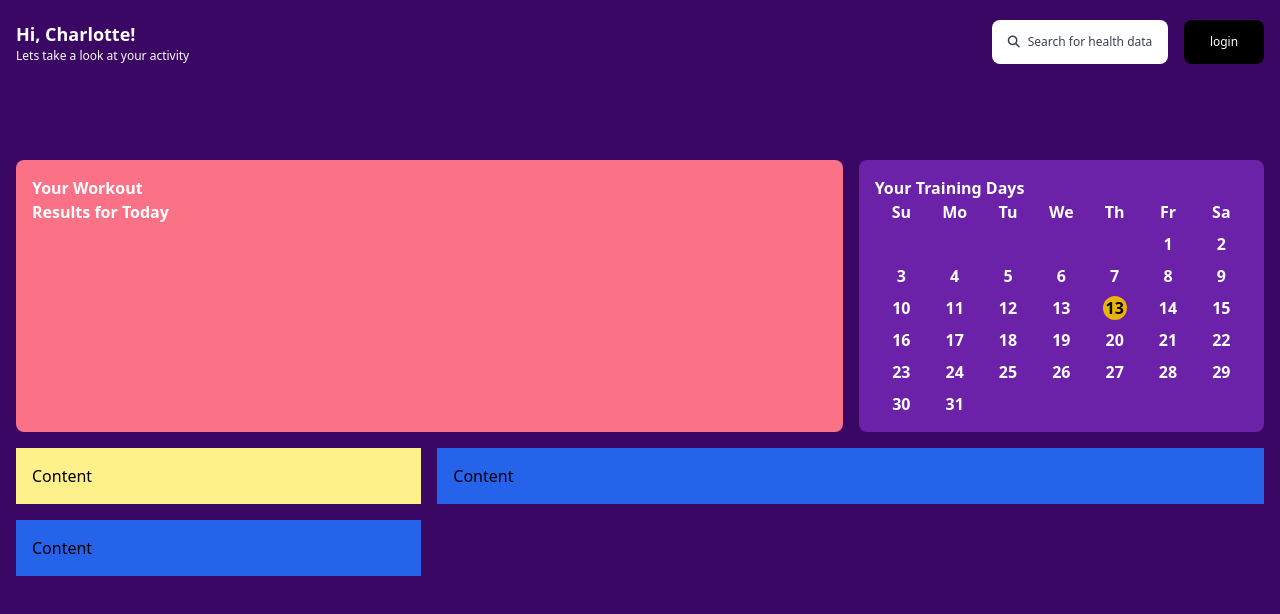
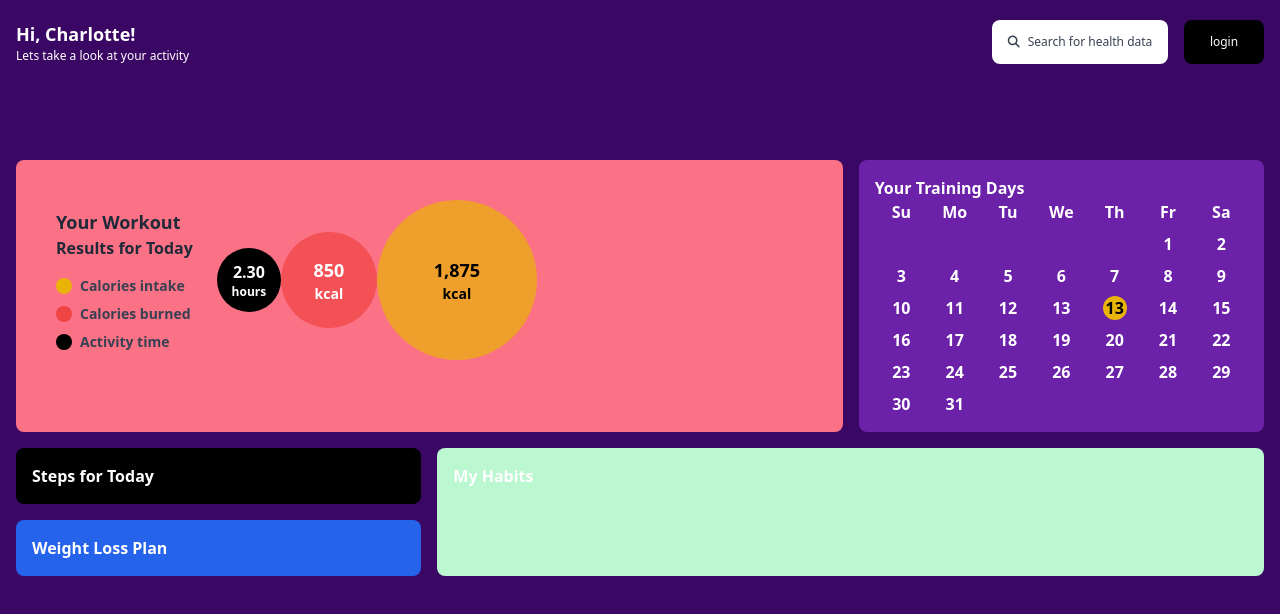
Before and after one commit to rubentotterman/logify, a plain HTML site: page index.html in a window 1280 px wide. Drawn offline with Linux system fonts and the light colour scheme; a script that the page names is missing.

Commit message:
Workout Card
Added calories intake, calories burned and activity time structure.

```diff
--- a/index.html
+++ b/index.html
@@ -28,7 +28,50 @@
     </div>
     <div class="grid grid-cols-6 gap-4 mt-24">
         <div class="bg-rose-400 text-white rounded-lg font-bold col-span-4 py-4 px-4">
-            <h1>Your Workout <br> Results for Today</h1>
+            <div class="card bg-beige p-6 rounded-lg flex items-center gap-6">
+                <!-- Text Content -->
+                <div class="text-content">
+                  <h2 class="text-lg font-bold text-gray-800">Your Workout</h2>
+                  <h3 class="text-md font-semibold text-gray-800">Results for Today</h3>
+
+                  <div class="legend mt-4 space-y-2">
+                    <div class="flex items-center gap-2">
+                      <span class="w-4 h-4 bg-yellow-500 rounded-full"></span>
+                      <span class="text-sm text-gray-700">Calories intake</span>
+                    </div>
+                    <div class="flex items-center gap-2">
+                      <span class="w-4 h-4 bg-red-500 rounded-full"></span>
+                      <span class="text-sm text-gray-700">Calories burned</span>
+                    </div>
+                    <div class="flex items-center gap-2">
+                      <span class="w-4 h-4 bg-black rounded-full"></span>
+                      <span class="text-sm text-gray-700">Activity time</span>
+                    </div>
+                  </div>
+                </div>
+
+                <!-- Visual Content -->
+                <div class="bubbles flex justify-center items-center">
+                  <!-- Black Bubble -->
+                  <div class=" bg-black text-white text-center p-4 rounded-full w-16 h-16 flex flex-col justify-center items-center">
+                    <span class="text-md font-bold">2.30</span>
+                    <span class="text-xs">hours</span>
+                  </div>
+
+                  <!-- Red Bubble -->
+                  <div class=" bg-red-500 bg-opacity-70 text-white text-center p-6 rounded-full w-24 h-24 flex flex-col justify-center items-center">
+                    <span class="text-lg font-bold">850</span>
+                    <span class="text-sm">kcal</span>
+                  </div>
+
+                  <!-- Yellow Bubble -->
+                  <div class=" bg-yellow-500 bg-opacity-70 text-black text-center p-8 rounded-full w-40 h-40 flex flex-col justify-center items-center">
+                    <span class="text-lg font-bold">1,875</span>
+                    <span class="text-sm">kcal</span>
+                  </div>
+                </div>
+              </div>
+
         </div>
         <div class="bg-purple-800 rounded-lg col-span-2 py-4 px-4 font-bold text-white">
             <h1>Your Training Days</h1>
@@ -84,14 +127,14 @@
                 <p></p>
             </div>
         </div>
-        <div class="bg-yellow-200 col-span-2 py-4 px-4">
-            <h1>Content</h1>
+        <div class="bg-black col-span-2 py-4 px-4 rounded-lg font-bold text-white">
+            <h1>Steps for Today</h1>
         </div>
-        <div class="bg-blue-600 col-span-4 py-4 px-4">
-            <h1>Content</h1>
+        <div class="bg-green-200 col-span-4 row-span-2 py-4 px-4 rounded-lg font-bold text-white">
+            <h1>My Habits</h1>
         </div>
-        <div class="bg-blue-600 col-span-2 py-4 px-4">
-            <h1>Content</h1>
+        <div class="bg-blue-600 col-span-2 py-4 px-4 rounded-lg font-bold text-white">
+            <h1>Weight Loss Plan</h1>
         </div>
   </div>
   <script src="script.js"></script>
```
Also changed, not shown: output.css.
